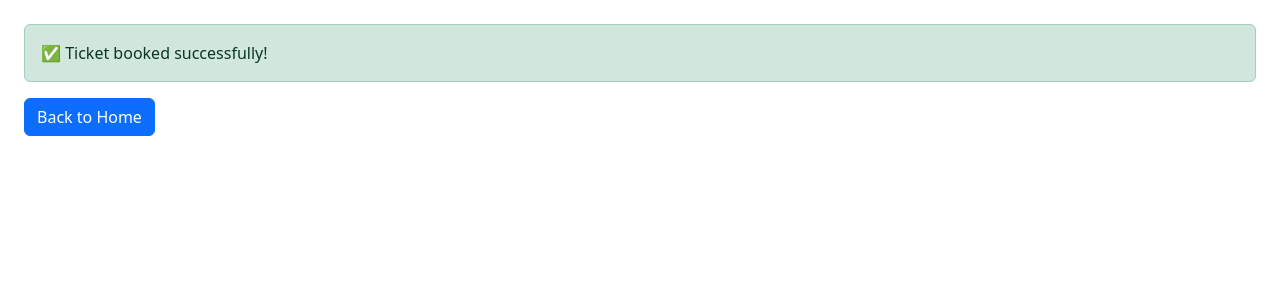
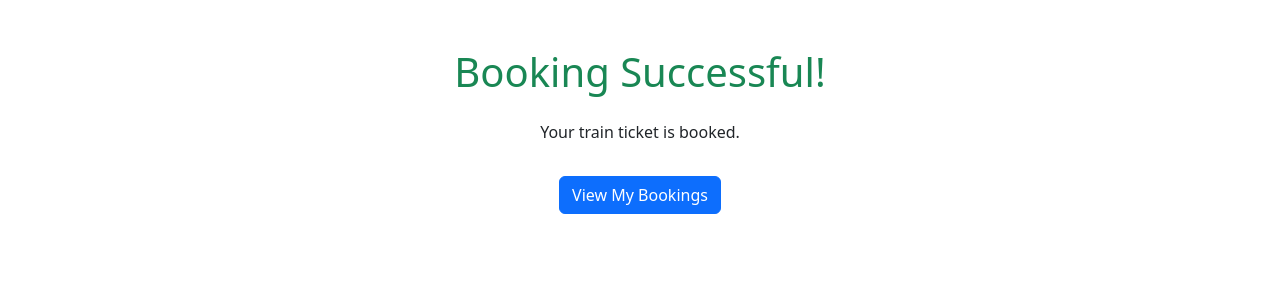
Before and after one commit to MuthuMurugan21/train-booking-system, a Django app: page /success/ in a window 1280 px wide. Shown: the top 300 px of the page. Run offline with Django 5.2, Linux system fonts and the light colour scheme.

Commit message:
Day 7: Create booking, seat restore, My Bookings polish, dummy success

```diff
--- a/booking/templates/success.html
+++ b/booking/templates/success.html
@@ -1,13 +1,12 @@
 <!DOCTYPE html>
 <html>
 <head>
-  <title>Booking Successful</title>
+  <title>Success</title>
   <link href="https://cdn.jsdelivr.net/npm/bootstrap@5.3.0/dist/css/bootstrap.min.css" rel="stylesheet">
 </head>
-<body class="p-4">
-  <div class="alert alert-success">
-    ✅ Ticket booked successfully!
-  </div>
-  <a href="/" class="btn btn-primary">Back to Home</a>
+<body class="p-5 text-center">
+  <h1 class="mb-4 text-success">Booking Successful!</h1>
+  <p>Your train ticket is booked.</p>
+  <a href="{% url 'my_bookings' %}" class="btn btn-primary mt-3">View My Bookings</a>
 </body>
 </html>
--- a/booking/views.py
+++ b/booking/views.py
@@ -27,11 +27,13 @@ def my_bookings(request):
 @login_required
 def cancel_booking(request, booking_id):
     booking = get_object_or_404(Booking, id=booking_id, user=request.user)
-    booking.status = 'Cancelled'
-    booking.seat_category.available_seats += 1
-    booking.seat_category.save()
-    booking.save()
+    if booking.status == 'Confirmed' or booking.status == 'Paid':
+        booking.status = 'Cancelled'
+        booking.seat_category.available_seats += booking.passengers.count()
+        booking.seat_category.save()
+        booking.save()
     return redirect('my_bookings')
+
 
 
 @login_required
```
Also changed, not shown: booking/templates/my_bookings.html (+28 -9 lines), db.sqlite3.
